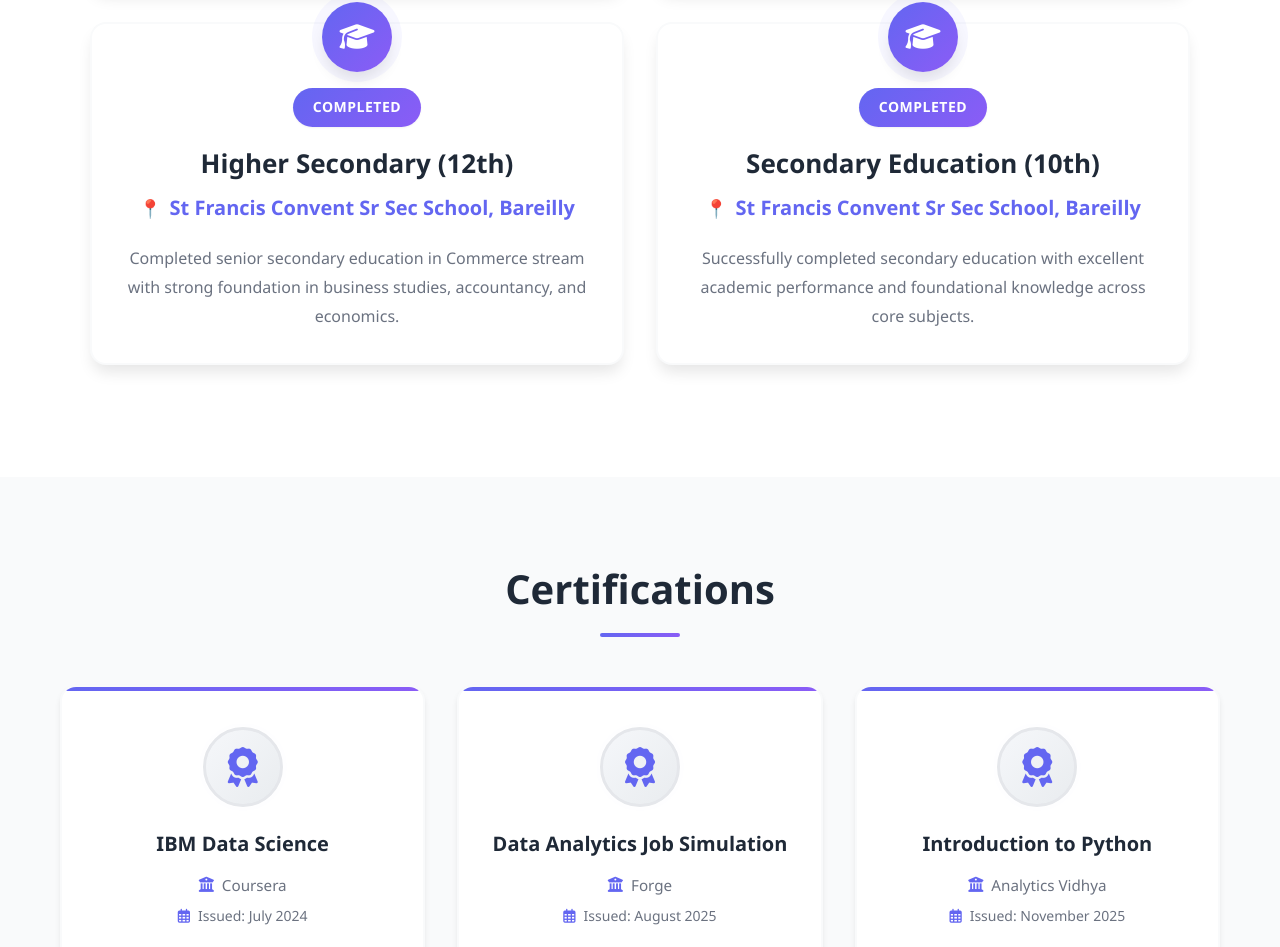
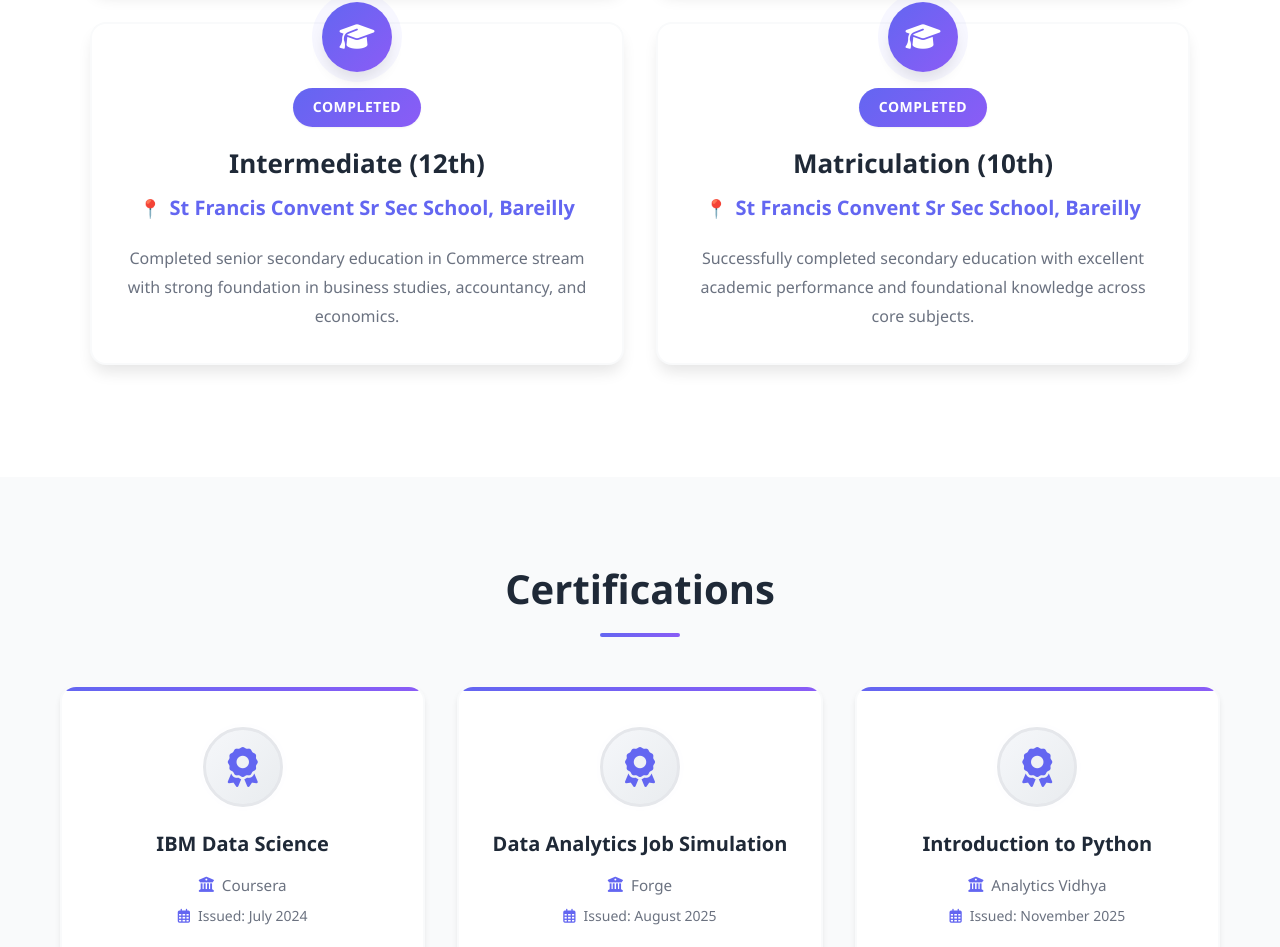
Before and after one commit to ishivangiagarwal/Shivi-portfolio, a plain HTML site: page index.html in a window 1280 px wide. Shown: the part 1455-2402 px from the top of the page. Drawn offline with Linux system fonts and the light colour scheme.

Commit message:
Update index.html

```diff
--- a/index.html
+++ b/index.html
@@ -79,7 +79,7 @@
                 <div class="timeline-item">
                     <div class="timeline-content">
                         <div class="timeline-date">Completed</div>
-                        <h3>Higher Secondary (12th)</h3>
+                        <h3>Intermediate (12th)</h3>
                         <h4>St Francis Convent Sr Sec School, Bareilly</h4>
                         <p>Completed senior secondary education in Commerce stream with strong foundation in business studies, accountancy, and economics.</p>
                     </div>
@@ -87,7 +87,7 @@
                 <div class="timeline-item">
                     <div class="timeline-content">
                         <div class="timeline-date">Completed</div>
-                        <h3>Secondary Education (10th)</h3>
+                        <h3>Matriculation (10th)</h3>
                         <h4>St Francis Convent Sr Sec School, Bareilly</h4>
                         <p>Successfully completed secondary education with excellent academic performance and foundational knowledge across core subjects.</p>
                     </div>
```
